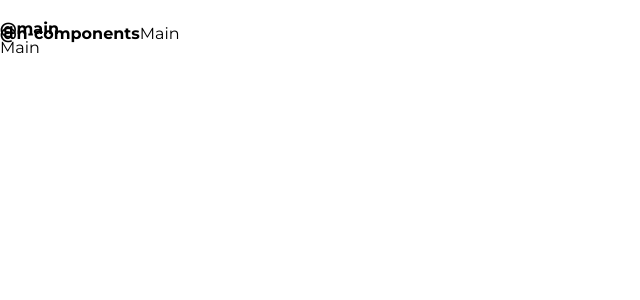
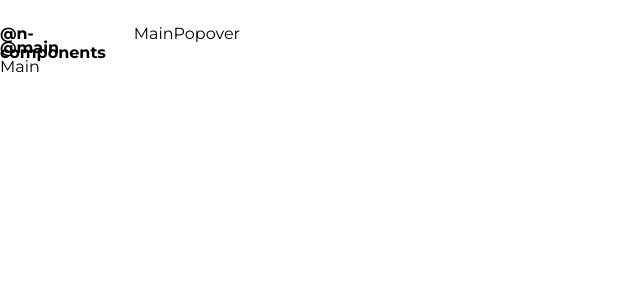
Before and after one commit to weekkkk/vue-cropper, a Vue app: page /main in a window 1280 px wide. Shown: the top 300 px of the page, without its empty margins (0-640 px from the left). Built offline with nearby package versions, Linux system fonts and the light colour scheme; the HTML template or start-up script is replaced by a standard one.

Commit message:
create page

```diff
--- /dev/null
+++ b/src/pages/popover-page.vue
@@ -0,0 +1,5 @@
+<script lang="ts" setup></script>
+
+<template>Popover</template>
+
+<style lang="less" scoped></style>
--- a/src/router/modules/names.ts
+++ b/src/router/modules/names.ts
@@ -2,3 +2,7 @@
  * * Главная
  */
 export const MAIN = 'main';
+/**
+ * * Поповер
+ */
+export const POPOVER = 'popover';
--- /dev/null
+++ b/src/router/modules/popover.ts
@@ -0,0 +1,12 @@
+import { RouteRecordRaw } from 'vue-router'
+import { POPOVER } from './names'
+/**
+ * * Поповер
+ */
+const Popover: RouteRecordRaw = {
+  name: POPOVER,
+  path: `/${ POPOVER }`,
+  meta: { Title: 'Popover' },
+  component: () => import( "@/pages/popover-page.vue" ),
+}
+export default Popover
```
Also changed, not shown: src/router/index.ts (+6 -1 lines).
